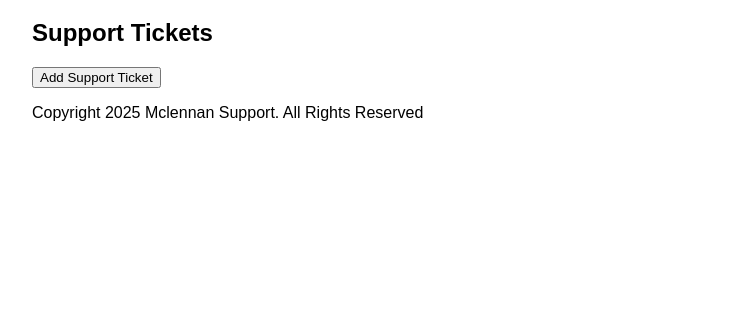
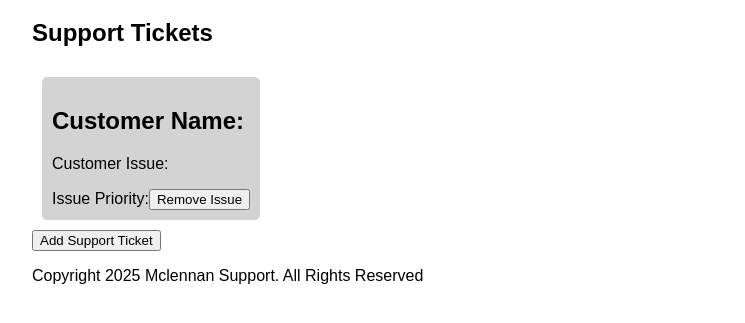
Before and after one commit to cstone45/Coding-Challenge-14, a plain HTML site: page Index.html in a window 1280 px wide. Shown: the part 101-424 px from the top of the page, without its empty margins (8-753 px from the left). Drawn offline with Linux system fonts and the light colour scheme.

Commit message:
Task 2 - Support Tickets Dynamic Addition

```diff
--- a/Index.html
+++ b/Index.html
@@ -27,7 +27,7 @@
     <main>
         <h2>Support Tickets</h2>
         <div id="ticketContainer"></div>
-        <button onclick="addTicketItem('Ticket')">Add Support Ticket</button>
+        <button onclick="addTicketItem()">Add Support Ticket</button>
     </main>
     <footer>
         <p>Copyright 2025 Mclennan Support. All Rights Reserved</p>
--- a/cc_14.js
+++ b/cc_14.js
@@ -1 +1,24 @@
-//Task 1: See Index.html File Setup
+//Task 1:
+// See Index.html File Setup
+
+//Task 2: Adding Support Tickets Dynamically
+const ticketContainer = document.getElementById("ticketContainer");
+const ticketCard = document.createElement("div");
+ticketCard.setAttribute("id", "ticketCard");
+ticketCard.setAttribute("class", "metric-card");
+const customerName = document.createElement("h2");
+customerName.textContent = "Customer Name:"
+const issueDescription = document.createElement("p");
+issueDescription.textContent = "Customer Issue:";
+const issuePriority = document.createElement("label");
+issuePriority.textContent = "Issue Priority:"
+const resolveButton = document.createElement("button");
+resolveButton.textContent = "Remove Issue";
+resolveButton.addEventListener("click", function() {
+    ticketContainer.removeChild(ticketCard);
+});
+ticketCard.appendChild(customerName);
+ticketCard.appendChild(issueDescription);
+ticketCard.appendChild(issuePriority);
+ticketCard.appendChild(resolveButton);
+ticketContainer.appendChild(ticketCard);
```
